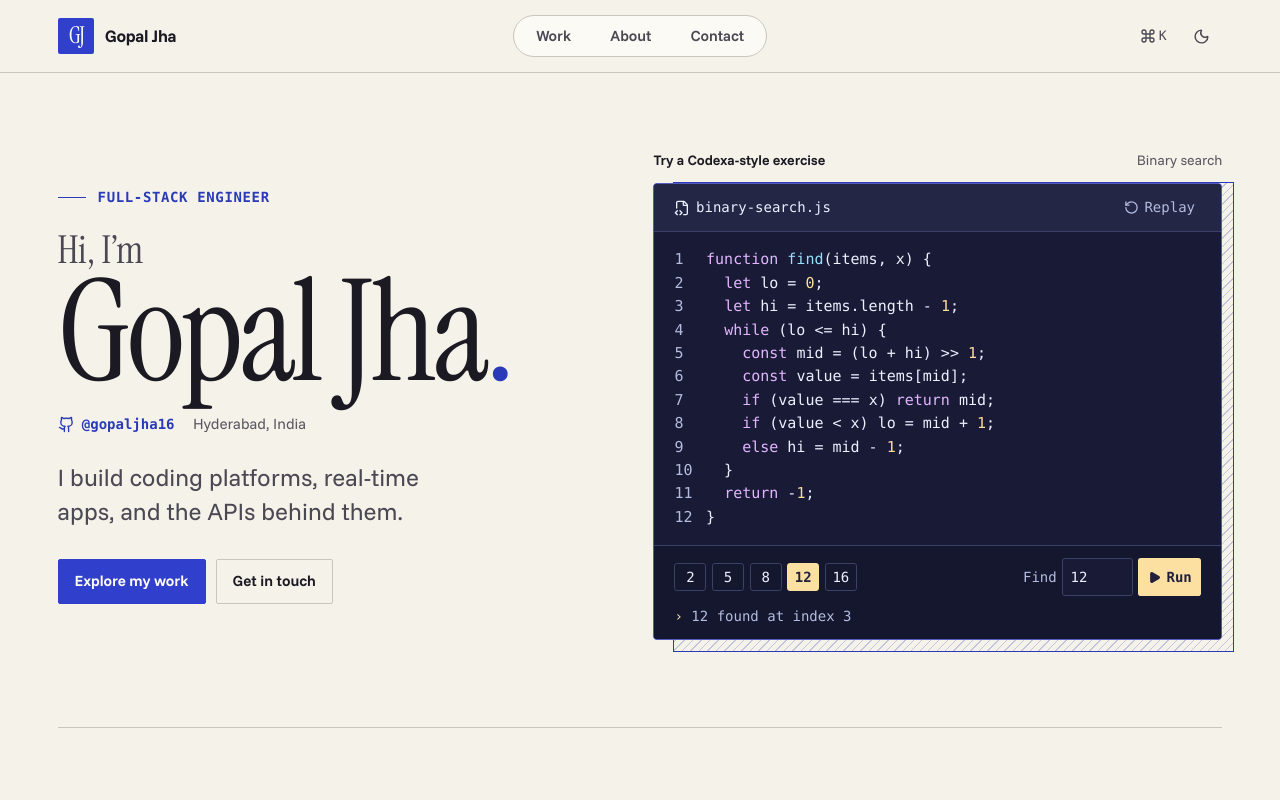
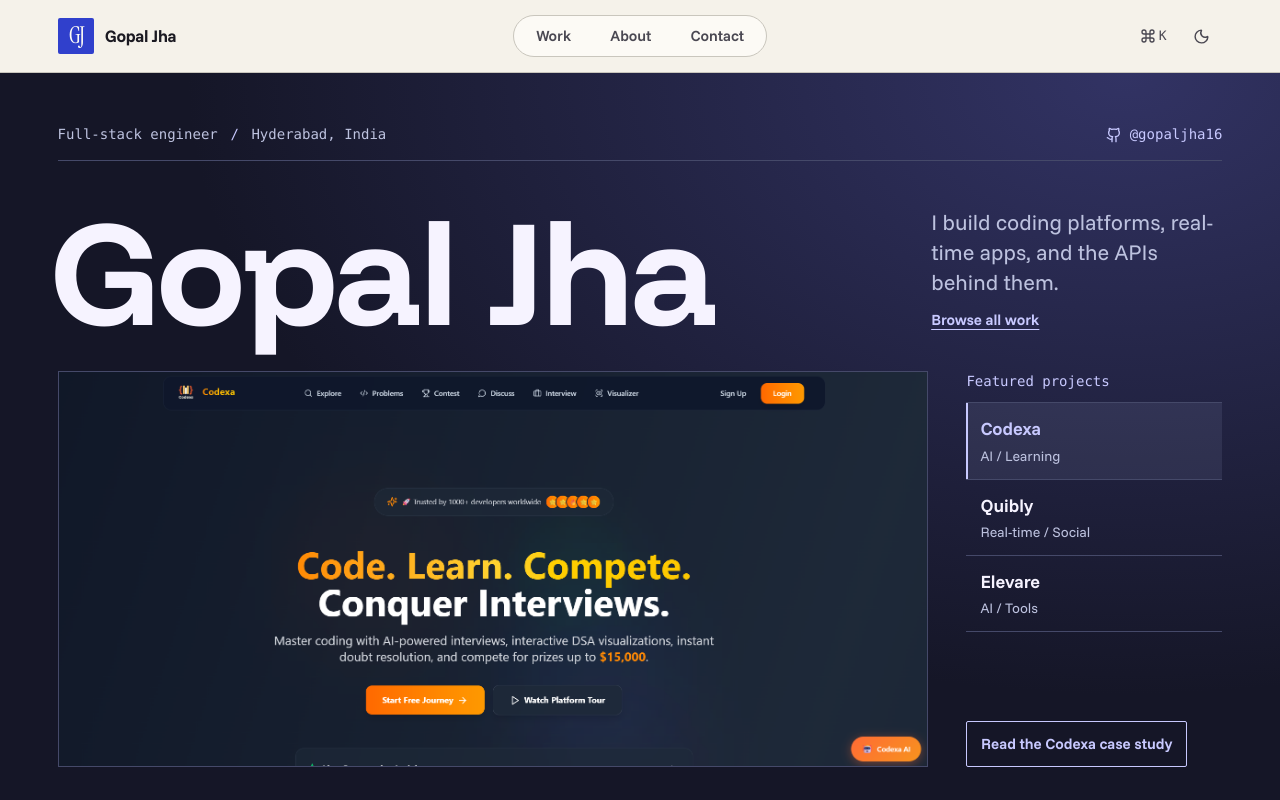
Before and after one commit to gopaljha16/Portfolio, a Next.js app: page / in a window 1280 px wide. Shown: the top 800 px of the page. Built offline with nearby package versions, Linux system fonts and the light colour scheme; no server answers.

Commit message:
Phase 8: Replace homepage hero with a featured project gallery

```diff
--- a/app/globals.css
+++ b/app/globals.css
@@ -211,42 +211,12 @@ body {
   display: none;
 }
 
-.portfolio-hero {
-  display: grid;
-  grid-template-columns: minmax(0, 1fr) minmax(0, 1.08fr);
-  align-items: center;
-  gap: clamp(2.5rem, 5.4vw, 5rem);
-  padding-block: clamp(3.5rem, 6vw, 5rem) clamp(3.75rem, 6.75vw, 6rem);
-}
-
 .portfolio-kicker {
   color: var(--accent);
   font-family: var(--font-mono);
   font-size: 0.875rem;
   font-weight: 600;
   letter-spacing: 0.045em;
-}
-
-.hero-kicker {
-  display: flex;
-  align-items: center;
-  gap: 0.75rem;
-  text-transform: uppercase;
-}
-
-.hero-kicker::before {
-  width: 1.75rem;
-  height: 1px;
-  background: currentColor;
-  content: "";
-}
-
-.hero-greeting {
-  margin-top: 1.45rem;
-  color: var(--muted);
-  font-family: var(--font-editorial);
-  font-size: clamp(1.7rem, 3vw, 2.6rem);
-  line-height: 1;
 }
 
 .portfolio-name {
@@ -258,15 +228,6 @@ body {
   line-height: 0.83;
 }
 
-.hero-copy .portfolio-name {
-  margin-top: 0.35rem;
-  font-size: clamp(4.8rem, 11vw, 10.75rem);
-}
-
-.hero-copy .portfolio-name span {
-  color: var(--accent);
-}
-
 .portfolio-intro {
   max-width: 32ch;
   margin-top: 1.5rem;
@@ -276,29 +237,192 @@ body {
   text-wrap: pretty;
 }
 
-.hero-identity {
+.portfolio-cover {
+  --cover-text: #f6f3ff;
+  --cover-muted: #bdc2df;
+  --cover-accent: #c8c9ff;
+  --cover-rule: #454969;
+  border-bottom: 1px solid var(--cover-rule);
+  background: radial-gradient(ellipse at 88% 0%, #323364, transparent 59%), #151627;
+  color: var(--cover-text);
+}
+
+.portfolio-cover :focus-visible {
+  outline-color: var(--cover-accent);
+}
+
+.cover-inner {
+  padding-block: clamp(1.7rem, 4vw, 3.3rem) clamp(2rem, 4vw, 3.75rem);
+}
+
+.cover-identity {
   display: flex;
   flex-wrap: wrap;
   align-items: center;
-  gap: 0.4rem 1.15rem;
-  margin-top: 1.35rem;
-  color: var(--faint);
-  font-size: 0.9375rem;
+  justify-content: space-between;
+  gap: 0.5rem 1rem;
+  padding-bottom: 0.9rem;
+  border-bottom: 1px solid var(--cover-rule);
+  color: var(--cover-muted);
+  font-family: var(--font-mono);
+  font-size: 0.875rem;
 }
 
-.hero-handle {
+.cover-identity a {
   display: inline-flex;
   align-items: center;
   gap: 0.45rem;
-  color: var(--accent);
+  color: var(--cover-accent);
+}
+
+.cover-identity a:hover {
+  text-decoration: underline;
+  text-underline-offset: 0.24em;
+}
+
+.cover-identity p span {
+  margin-inline: 0.3em;
+  color: var(--cover-accent);
+}
+
+.cover-masthead {
+  display: grid;
+  grid-template-columns: minmax(0, 1fr) minmax(12rem, 25%);
+  align-items: end;
+  gap: 1rem 2rem;
+  padding-block: clamp(1.4rem, 3.6vw, 3rem) clamp(1.5rem, 3vw, 2.5rem);
+}
+
+.cover-masthead h1 {
+  margin-inline-start: -0.055em;
+  font-family: var(--font-display);
+  font-size: clamp(5rem, 11.6vw, 10.375rem);
+  font-weight: 700;
+  letter-spacing: -0.02em;
+  line-height: 0.84;
+}
+
+.cover-intro {
+  color: var(--cover-muted);
+  font-size: clamp(1.0625rem, 1.7vw, 1.35rem);
+  line-height: 1.4;
+  text-wrap: pretty;
+}
+
+.cover-intro a {
+  display: inline-block;
+  margin-top: 0.75rem;
+  color: var(--cover-accent);
+  font-size: 0.9375rem;
+  font-weight: 650;
+  text-decoration: underline;
+  text-underline-offset: 0.25em;
+}
+
+.cover-intro a:hover {
+  color: var(--cover-text);
+}
+
+.cover-gallery {
+  display: grid;
+  grid-template:
+    "preview picker" auto
+    "preview ." 1fr
+    "preview case" auto / minmax(0, 1fr) minmax(12rem, 16rem);
+  gap: 1rem clamp(1.25rem, 3vw, 2.75rem);
+}
+
+.cover-project-picker {
+  grid-area: picker;
+}
+
+.cover-project-picker > p {
+  margin-bottom: 0.65rem;
+  color: var(--cover-accent);
   font-family: var(--font-mono);
   font-size: 0.875rem;
-  font-weight: 600;
 }
 
-.hero-handle:hover {
-  text-decoration: underline;
-  text-underline-offset: 0.24em;
+.cover-project-picker li {
+  border-top: 1px solid var(--cover-rule);
+}
+
+.cover-project-picker li:last-child {
+  border-bottom: 1px solid var(--cover-rule);
+}
+
+.cover-project-picker button {
+  display: grid;
+  width: 100%;
+  gap: 0.2rem;
+  padding: 0.75rem;
+  border-left: 2px solid transparent;
+  color: var(--cover-text);
+  font-size: 1.125rem;
+  font-weight: 650;
+  text-align: left;
+  cursor: pointer;
+}
+
+.cover-project-picker button span {
+  color: var(--cover-muted);
+  font-size: 0.875rem;
+  font-weight: 400;
+}
+
+.cover-project-picker button:hover,
+.cover-project-picker button[aria-pressed="true"] {
+  background: rgb(197 204 255 / 0.09);
+}
+
+.cover-project-picker button[aria-pressed="true"] {
+  border-color: var(--cover-accent);
+  color: var(--cover-accent);
+}
+
+.cover-preview {
+  grid-area: preview;
+  overflow: hidden;
+  align-self: start;
+  width: 100%;
+  aspect-ratio: 2.2;
+  border: 1px solid var(--cover-rule);
+  background: #1a203b;
+}
+
+.cover-preview img {
+  display: block;
+  width: 100%;
+  height: 100%;
+  object-fit: cover;
+  object-position: top;
+}
+
+.cover-case-link {
+  grid-area: case;
+  width: fit-content;
+  padding: 0.65rem 0.85rem;
+  border: 1px solid var(--cover-accent);
+  border-radius: 0.125rem;
+  color: var(--cover-accent);
+  font-size: 0.9375rem;
+  font-weight: 650;
+}
+
+.cover-case-link:hover {
+  background: var(--cover-accent);
+  color: #151627;
+}
+
+@media (prefers-reduced-motion: no-preference) {
+  .cover-preview img {
+    animation: cover-reveal 220ms ease-out;
+  }
+}
+
+@keyframes cover-reveal {
+  from { opacity: 0.65; }
+  to { opacity: 1; }
 }
 
 .portfolio-actions {
@@ -344,6 +468,11 @@ body {
 
 .portfolio-text-link:hover {
   text-decoration-color: currentColor;
+}
+
+.case-coding-demo {
+  max-width: 42rem;
+  margin: 0 auto clamp(2.75rem, 6vw, 4.75rem);
 }
 
 .coding-demo {
@@ -466,7 +595,7 @@ body {
 .syntax-number { color: #ffde9d; }
 
 @media (prefers-reduced-motion: no-preference) {
-  .code-line-source {
+  .code-editor [data-typing="true"] .code-line-source {
     animation: code-write var(--code-duration) steps(var(--code-characters)) var(--code-delay) backwards;
   }
 }
@@ -1395,19 +1524,48 @@ body:has(.command-dialog[open]) {
 }
 
 @media (max-width: 53rem) {
-  .portfolio-hero {
+  .cover-masthead {
     grid-template-columns: minmax(0, 1fr);
+  }
+
+  .cover-intro {
+    max-width: 38ch;
+  }
+
+  .cover-gallery {
+    grid-template:
+      "picker" auto
+      "preview" auto
+      "case" auto / minmax(0, 1fr);
+  }
+
+  .cover-project-picker ul {
+    display: grid;
+    grid-template-columns: repeat(3, minmax(0, 1fr));
+    gap: 0.35rem;
+  }
+
+  .cover-project-picker li,
+  .cover-project-picker li:last-child {
+    border-block: 1px solid var(--cover-rule);
+  }
+
+  .cover-project-picker button {
+    justify-items: center;
+    padding: 0.65rem 0.35rem;
+    border-left: 0;
+    border-bottom: 2px solid transparent;
+    font-size: 1rem;
+  }
+
+  .cover-project-picker button span {
+    display: none;
   }
 }
 
 @media (max-width: 32rem) {
-  .portfolio-hero {
-    gap: 2rem;
-    padding-top: 2.75rem;
-  }
-
-  .hero-copy .portfolio-actions {
-    margin-top: 1.4rem;
+  .cover-masthead h1 {
+    font-size: clamp(3.85rem, 16vw, 5rem);
   }
 
   .case-highlight-list,
--- a/app/work/[slug]/page.tsx
+++ b/app/work/[slug]/page.tsx
@@ -5,6 +5,7 @@ import { notFound } from "next/navigation";
 import { buildNotes } from "@/lib/build-notes";
 import { caseStudies, profile } from "@/lib/data";
 import { projectJsonLd, JsonLd } from "@/lib/seo";
+import { CodingDemo } from "@/components/CodingDemo";
 import { MessageTrace } from "@/components/MessageTrace";
 
 type Props = { params: Promise<{ slug: string }> };
@@ -92,6 +93,12 @@ export default async function CaseStudyPage({ params }: Props) {
         </section>
       )}
 
+      {project.slug === "codexa" && (
+        <div className="case-coding-demo">
+          <CodingDemo />
+        </div>
+      )}
+
       <section className="portfolio-section portfolio-section-split" aria-labelledby="overview">
         <header className="portfolio-section-heading"><h2 id="overview">Overview</h2></header>
         <div className="case-prose">
--- a/components/CodingDemo.tsx
+++ b/components/CodingDemo.tsx
@@ -1,6 +1,6 @@
 "use client";
 
-import { useState, type CSSProperties, type FormEvent } from "react";
+import { useEffect, useRef, useState, type CSSProperties, type FormEvent } from "react";
 import { FileCode2, Play, RotateCcw } from "lucide-react";
 
 const items = [2, 5, 8, 12, 16];
@@ -53,6 +53,19 @@ export function CodingDemo() {
   const [target, setTarget] = useState(String(initialTarget));
   const [result, setResult] = useState({ target: initialTarget, index: find(items, initialTarget) });
   const [replay, setReplay] = useState(0);
+  const [typing, setTyping] = useState(false);
+  const figure = useRef<HTMLElement>(null);
+
+  useEffect(() => {
+    if (!figure.current) return;
+    const observer = new IntersectionObserver(([entry]) => {
+      if (!entry.isIntersecting) return;
+      setTyping(true);
+      observer.disconnect();
+    }, { threshold: 0.25 });
+    observer.observe(figure.current);
+    return () => observer.disconnect();
+  }, []);
 
   function run(event: FormEvent<HTMLFormElement>) {
     event.preventDefault();
@@ -61,7 +74,7 @@ export function CodingDemo() {
   }
 
   return (
-    <figure className="coding-demo" aria-labelledby="coding-demo-title">
+    <figure ref={figure} className="coding-demo" aria-labelledby="coding-demo-title">
       <figcaption id="coding-demo-title">
         <span>Try a Codexa-style exercise</span>
         <span>Binary search</span>
@@ -69,12 +82,15 @@ export function CodingDemo() {
       <div className="code-editor">
         <div className="code-toolbar">
           <span><FileCode2 size={16} aria-hidden="true" />binary-search.js</span>
-          <button type="button" className="code-replay" onClick={() => setReplay((key) => key + 1)} aria-label="Replay typing">
+          <button type="button" className="code-replay" onClick={() => {
+            setTyping(true);
+            setReplay((key) => key + 1);
+          }} aria-label="Replay typing">
             <RotateCcw size={15} aria-hidden="true" />
             Replay
           </button>
         </div>
-        <pre key={replay} aria-label="JavaScript binary search function"><code>
+        <pre key={replay} data-typing={typing} aria-label="JavaScript binary search function"><code>
           {lines.map(({ timing, tokens }, lineNumber) => (
             <span className="code-line" key={lineNumber}>
               <span className="code-line-number" aria-hidden="true">{lineNumber + 1}</span>
--- a/components/Hero.tsx
+++ b/components/Hero.tsx
@@ -1,30 +1,26 @@
 import { Github } from "lucide-react";
-import { profile } from "@/lib/data";
-import { CodingDemo } from "./CodingDemo";
+import { caseStudies, profile } from "@/lib/data";
+import { HeroProjects } from "./HeroProjects";
 
 export function Hero() {
+  const featured = caseStudies.slice(0, 3).map(({ slug, name, image, domains }) => ({ slug, name, image, domains }));
+
   return (
-    <section id="top" className="site-shell portfolio-hero" aria-labelledby="hero-title">
-      <div className="hero-copy">
-        <p className="portfolio-kicker hero-kicker">{profile.role}</p>
-        <p className="hero-greeting">Hi, I’m</p>
-        <h1 id="hero-title" className="portfolio-name">{profile.name}<span aria-hidden="true">.</span></h1>
-        <div className="hero-identity">
-          <a href={profile.links.github} className="hero-handle" rel="me">
-            <Github size={17} aria-hidden="true" />
-            @{profile.github}
-          </a>
-          <p>{profile.city}, {profile.country}</p>
+    <section id="top" className="portfolio-cover" aria-labelledby="hero-title">
+      <div className="site-shell cover-inner">
+        <div className="cover-identity">
+          <p>{profile.role} <span aria-hidden="true">/</span> {profile.city}, {profile.country}</p>
+          <a href={profile.links.github} rel="me"><Github size={16} aria-hidden="true" />@{profile.github}</a>
         </div>
-        <p className="portfolio-intro">
-          I build coding platforms, real-time apps, and the APIs behind them.
-        </p>
-        <div className="portfolio-actions">
-          <a href="#work" className="portfolio-button portfolio-button-primary">Explore my work</a>
-          <a href="#contact" className="portfolio-button portfolio-button-plain">Get in touch</a>
+        <div className="cover-masthead">
+          <h1 id="hero-title">{profile.name}</h1>
+          <div className="cover-intro">
+            <p>I build coding platforms, real-time apps, and the APIs behind them.</p>
+            <a href="#work">Browse all work</a>
+          </div>
         </div>
+        <HeroProjects projects={featured} />
       </div>
-      <CodingDemo />
     </section>
   );
 }
--- /dev/null
+++ b/components/HeroProjects.tsx
@@ -0,0 +1,47 @@
+"use client";
+
+import { useState } from "react";
+import Image from "next/image";
+import Link from "next/link";
+import type { Project } from "@/lib/data";
+
+type Preview = Pick<Project, "slug" | "name" | "image" | "domains">;
+
+export function HeroProjects({ projects }: { projects: Preview[] }) {
+  const [active, setActive] = useState(0);
+  const project = projects[active];
+
+  return (
+    <div className="cover-gallery">
+      <div className="cover-project-picker">
+        <p id="cover-projects-label">Featured projects</p>
+        <ul aria-labelledby="cover-projects-label">
+          {projects.map((preview, index) => (
+            <li key={preview.slug}>
+              <button
+                type="button"
+                aria-controls="cover-project-preview"
+                aria-pressed={index === active}
+                onClick={() => setActive(index)}
+              >
+                {preview.name}
+                <span>{preview.domains.join(" / ")}</span>
+              </button>
+            </li>
+          ))}
+        </ul>
+      </div>
+      <figure id="cover-project-preview" className="cover-preview">
+        <Image
+          key={project.slug}
+          src={project.image}
+          alt={`${project.name} product screenshot`}
+          sizes="(max-width: 848px) 92vw, (max-width: 1340px) 68vw, 960px"
+          placeholder="blur"
+          preload={active === 0}
+        />
+      </figure>
+      <Link href={`/work/${project.slug}`} className="cover-case-link">Read the {project.name} case study</Link>
+    </div>
+  );
+}
```
